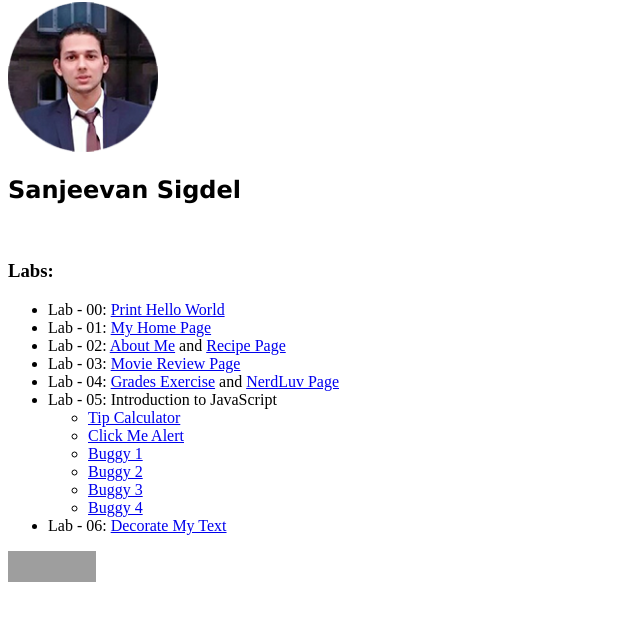
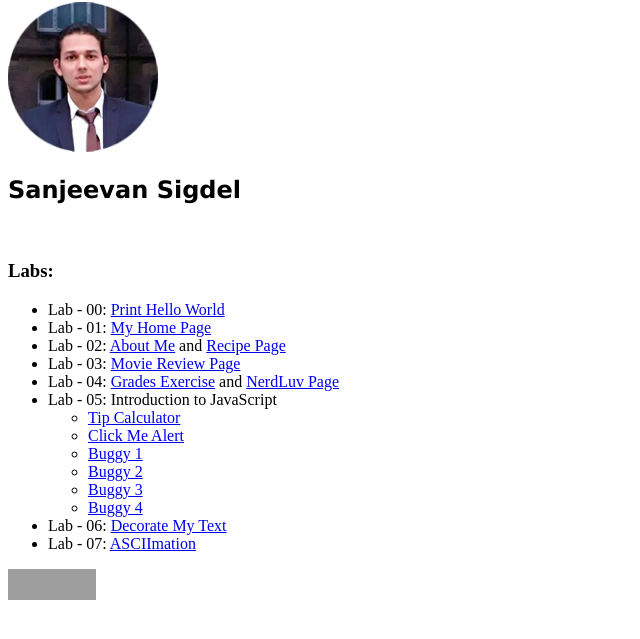
Before and after one commit to sigdelsanjeevan/sigdelsanjeevan.github.io, a plain HTML site: page index.html in a window 1280 px wide. Shown: the part 79-718 px from the top of the page, without its empty margins (0-640 px from the left). Drawn offline with Linux system fonts and the light colour scheme; grey boxes are pictures that could not be loaded.

Commit message:
added link to index page

```diff
--- a/index.html
+++ b/index.html
@@ -28,6 +28,7 @@
 				<li><a href="buggy4.html">Buggy 4</a></li>
 			</ul>
 		<li>Lab - 06: <a href="decoratemytext.html">Decorate My Text</a></li>
+		<li>Lab - 07: <a href="ascii.html">ASCIImation</a></li>
 	</ul>
 	<p>
   <a href="http://validator.w3.org/check?uri=referer"
```
